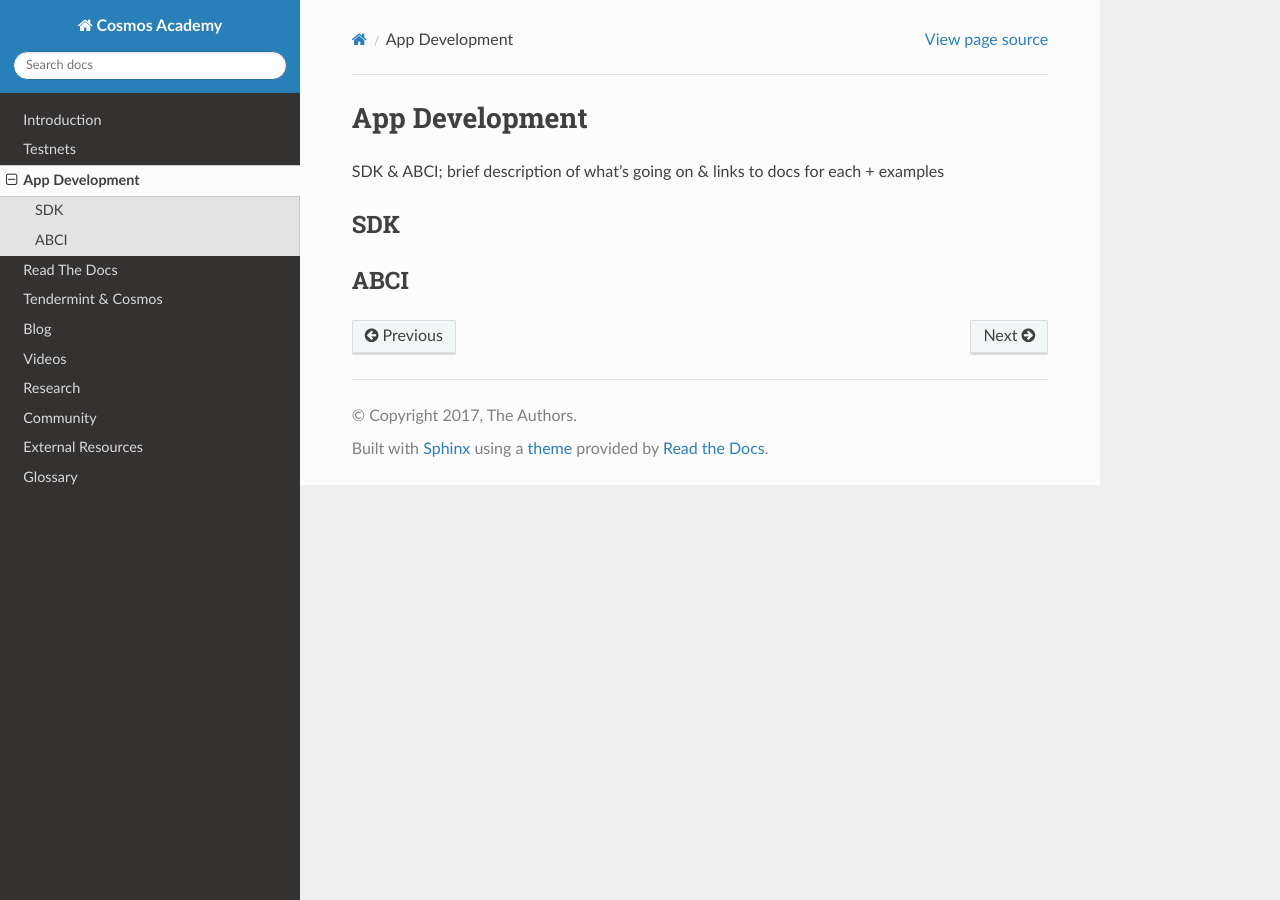
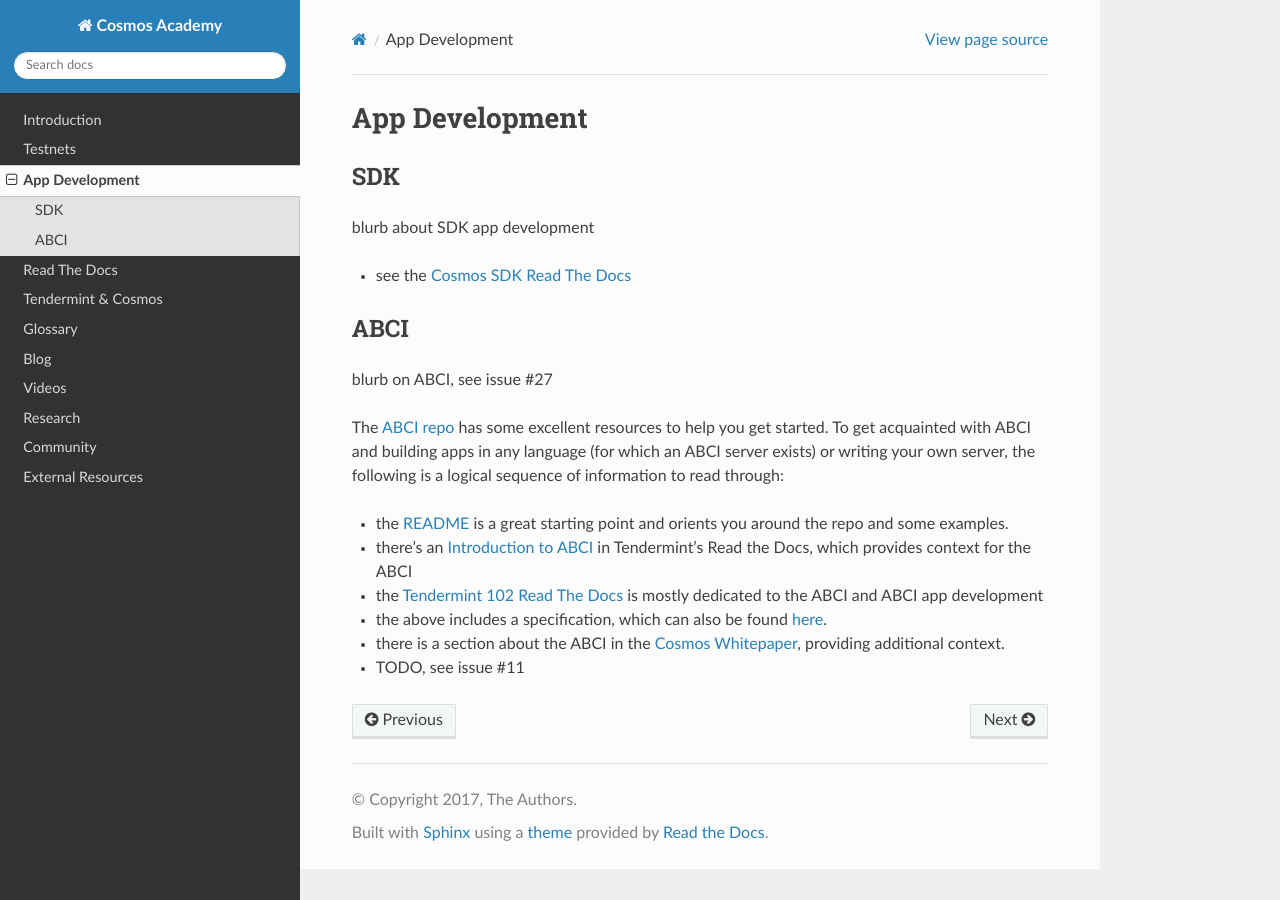
Before and after one commit to cosmos/cosmos-academy, a Sphinx documentation site: the page built from docs/content/app-development.rst, in a window 1280 px wide. Built offline with Sphinx 7.4.7 and the Read the Docs theme 2.0.0, drawn with Linux system fonts in a browser that asks for light colours; pages that are not in the unit, such as notebooks, are missing from menus.

Commit message:
abci infos & a concepts section

```diff
--- a/docs/content/app-development.rst
+++ b/docs/content/app-development.rst
@@ -1,10 +1,23 @@
 App Development
 ===============
-
-SDK & ABCI; brief description of what's going on & links to docs for each + examples
 
 SDK
 ---
 
+blurb about SDK app development
+
+- see the `Cosmos SDK Read The Docs <http://cosmos-sdk.readthedocs.io/en/master/>`__
+
 ABCI
 ----
+
+blurb on ABCI, see issue #27
+
+The `ABCI repo <https://github.com/tendermint/abci>`__ has some excellent resources to help you get started. To get acquainted with ABCI and building apps in any language (for which an ABCI server exists) or writing your own server, the following is a logical sequence of information to read through:
+
+- the `README <https://github.com/tendermint/abci/blob/master/README.md>`__ is a great starting point and orients you around the repo and some examples.
+- there's an `Introduction to ABCI <http://tendermint.readthedocs.io/en/master/introduction.html#abci-overview>`__ in Tendermint's Read the Docs, which provides context for the ABCI
+- the `Tendermint 102 Read The Docs <http://tendermint.readthedocs.io/en/master/#tendermint-102>`__ is mostly dedicated to the ABCI and ABCI app development
+- the above includes a specification, which can also be found `here <https://github.com/tendermint/abci/blob/master/specification.rst>`__.
+- there is a section about the ABCI in the `Cosmos Whitepaper <https://cosmos.network/whitepaper#abci-specification>`__, providing additional context.
+- TODO, see issue #11
```
Also changed, not shown: docs/content/concepts.rst (added, +9 -0 lines), docs/index.rst (+20 -10 lines).
